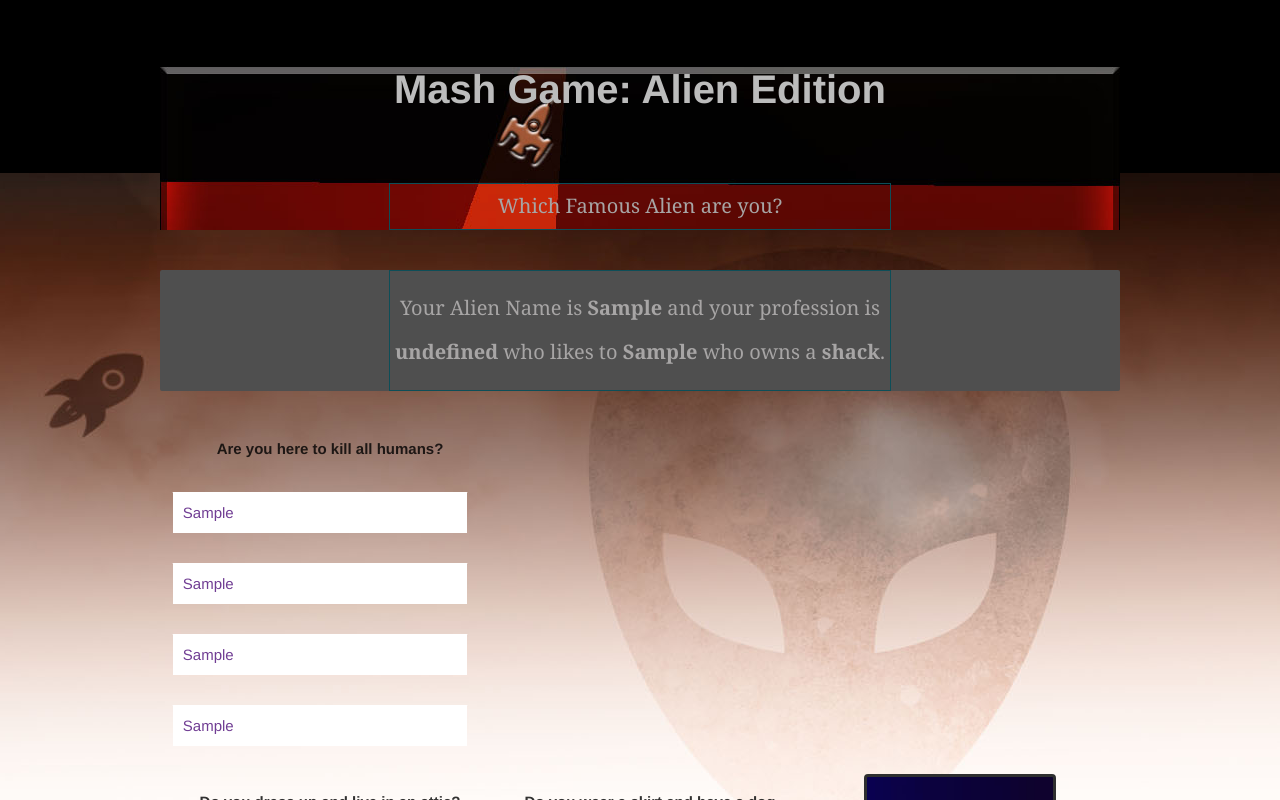
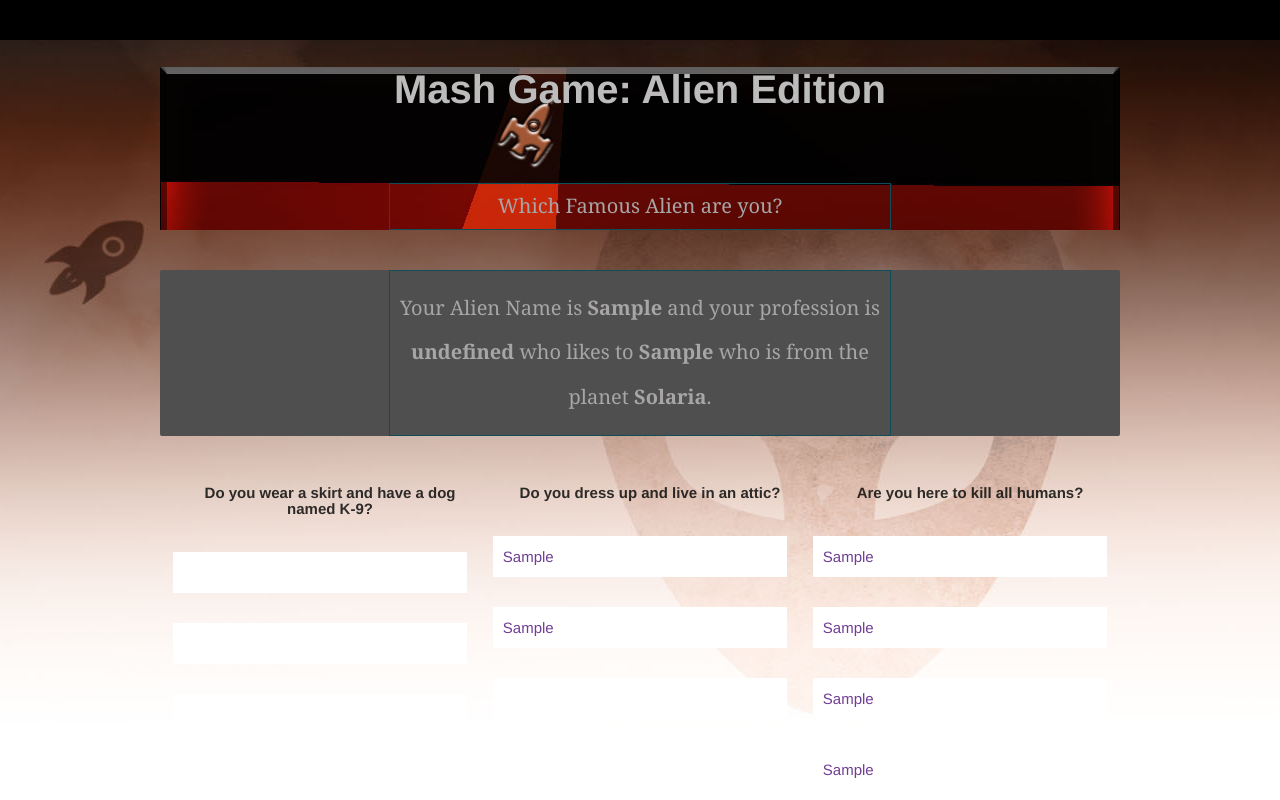
Before and after one commit to vbaumle/MASH-Game-, a plain HTML site: page index.html in a window 1280 px wide. Both pictures are taken after typing "Sample", "Sample", "Sample", "Sample", "Sample", "Sample" into the empty fields and a click on the button "Aliens!". Shown: the top 800 px of the page. Drawn offline with Linux system fonts and the light colour scheme.

Commit message:
javaadded2

```diff
--- a/index.html
+++ b/index.html
@@ -20,7 +20,7 @@
 	</div>
     <form action=".gitattributes" method="post" id="mash">
       <div id="answers" class="hide">
-        <p>Your Alien Name is <span id="answer_1"></span> and your profession is  <span id="answer_3"></span> who likes to <span id="answer_2"></span> who owns a <span id="home"></span>.
+        <p>Your Alien Name is <span id="answer_1"></span> and your profession is  <span id="answer_3"></span> who likes to <span id="answer_2"></span> who is from the planet <span id="home"></span>.
 		  </p>
 		</div>
             <div class="bucket" align="center" >
@@ -31,7 +31,6 @@
 			<input name="answer_1[]" type="text">
 			<input name="answer_1[]" type="text">
 
-
         </div>
 		  </div>
         <div class="choice-bucket" align="center">
@@ -41,10 +40,14 @@
 			<input name="answer_2[]" type="text">
 			<input name="answer_2[]" type="text">
 			<input name="answer_2[]" type="text">
+
         </div>
         <div class="choice-bucket" align="center">
 
           <h4 class="highlight">Do you wear a skirt and have a dog named K-9?</h4>
+          <input name="answer_3[]" type="text">
+			<input name="answer_3[]" type="text">
+			<input name="answer_3[]" type="text">
 			<input name="answer_3[]" type="text">
 
 		  </div>
--- a/script.js
+++ b/script.js
@@ -8,7 +8,7 @@ function random_number(num) {
 // New function called mash_choice that doesn't take any parameters
 function mash_choice() {
 	// Since MASH is a special case, give it its own list
-	var mash = ['mansion', 'apartment', 'shack', 'house'];  // The array of choices to pick from
+	var mash = ['Mars', 'Irk', 'Solaria', 'Magrathea'];  // The array of choices to pick from
 	var randomNum = random_number(4);  // Use the above function to get a number between 0 and 4
 	return mash[randomNum];  // Return the list item the random number function just picked and exit the function
 }
--- a/style.css
+++ b/style.css
@@ -43,18 +43,18 @@ h1 {
     font-size: 20px;
     font-weight: bold;
     margin: 0 auto 50px;
-    padding: 1em 3em;
+    padding: 1em 2em;
     text-align: center;
 }
 
 .bucket {
-  display: inline-block;
+  display: block;
   width: 100%;
 }
 
 .choice-bucket {
   display: inline-block;
-  float: left;
+  float: right;
   margin: 10;
   padding: 10;
   width: 33.333333%;
@@ -72,7 +72,7 @@ h1 {
   color: #713e94;
   font-size: 15px;
   margin: 15px 4%;
-  outline: 0;
+  outline: #12F301;
   padding: 12px 0;
   text-indent: 10px;
   width: 92%;
```
Also changed, not shown: normalize.css. Lines whose indentation alone changed are shown as unchanged.
